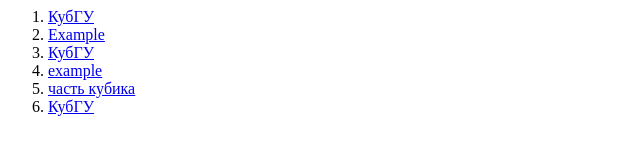
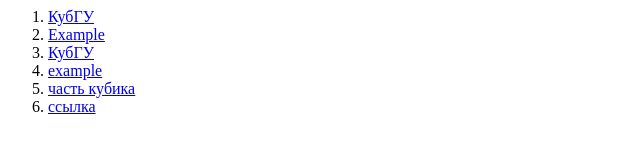
Before and after one commit to SablinArtyom/SablinArtyom.github.io, a plain HTML site: page index.html in a window 1280 px wide. Shown: the full height of the page, 0-640 px from the left. Drawn offline with Linux system fonts and the light colour scheme.

Commit message:
Update index.html

```diff
--- a/index.html
+++ b/index.html
@@ -4,5 +4,5 @@
 <li><a href="FTP://kubsu.ru/ru/node/36474">КубГУ</a></li>
 <li><a href="FTP://login:password@example.com">example</a></li>
 <li><a href="http:///kubsu.ru/ru/employees">часть кубика</a></li>
-  <li><a href="http://kubsu.ru/ru/node/36474">КубГУ</a></li>
+ <li><a href="example/page.html#a1">ссылка</a></li>
 </ol>
```
